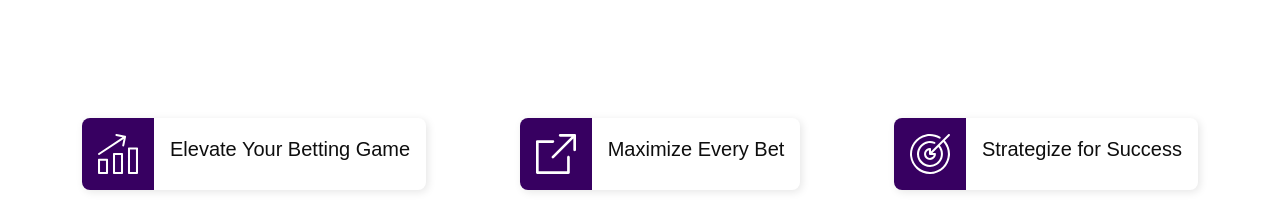
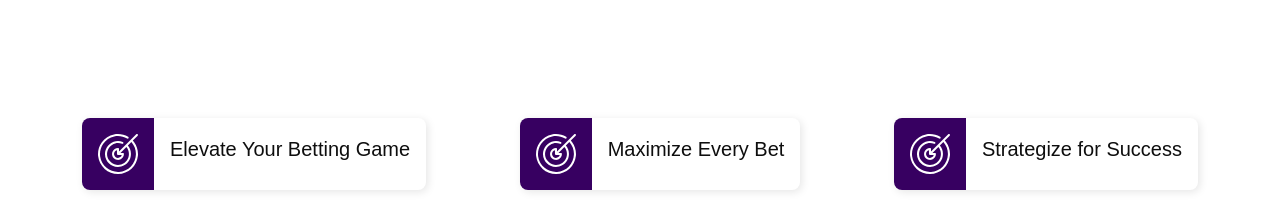
Before and after one commit to sowmiyapalani63/BetterBettors, a plain HTML site: page index.html in a window 1280 px wide. Shown: the part 1520-1744 px from the top of the page. Drawn offline with nearby package versions, Linux system fonts and the light colour scheme.

Commit message:
Update index.html

```diff
--- a/index.html
+++ b/index.html
@@ -198,7 +198,7 @@
                 class="d-flex advantage-card-row  flex-wrap flex-col flex-md-row justify-content-center justify-content-xl-between align-items-center flex-xl-nowrap gap-40">
                 <div class="d-flex flex-row align-items-stretch advantage-card rounded-3">
                     <div class="p10 bg-purple rounded-start-3">
-                        <img class="union " src="./assest/image/vector2.svg" alt="Union">
+                        <img class="union " src="./assest/image/Vector3.svg" alt="Union">
                     </div>
                     <div class="body-1 fw-medium p16 color-secondary">
                         Elevate Your Betting Game
@@ -207,7 +207,7 @@
                 </div>
                 <div class="d-flex flex-row  align-items-stretch advantage-card rounded-3">
                     <div class="p10 bg-purple rounded-start-3">
-                        <img class="union " src="./assest/image/Vector.svg" alt="Union">
+                        <img class="union " src="./assest/image/Vector3.svg" alt="Union">
                     </div>
                     <div class="body-1 fw-medium p16 color-secondary">
                         Maximize Every Bet
```
